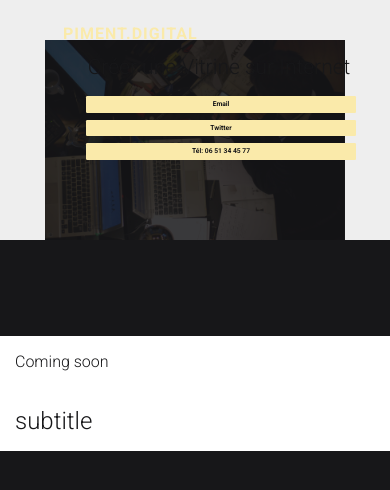
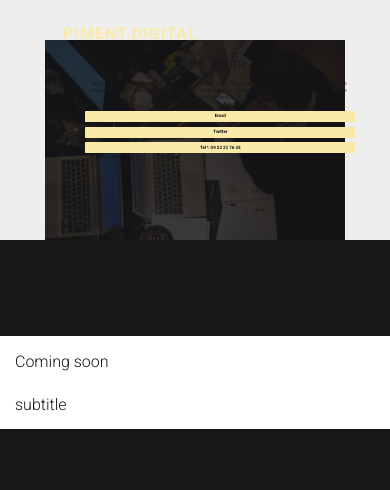
Before and after one commit to emeasee/piment-web, a Jekyll site: the page built from index.html, in a window 390 px wide. Shown: the top 490 px of the page. Built offline with Jekyll 4.4.1, drawn with Linux system fonts in a browser that asks for light colours; Markdown is read by kramdown in place of the engine named in the settings.

Commit message:
final touches before going online

```diff
--- a/css/main.css
+++ b/css/main.css
@@ -1005,30 +1005,35 @@
     padding-top: 1.5em;
     width: 80%; }
   /* line 16, /Users/MJO/Nitrous/piment-box/projects/piment-web/_scss/home */
+  .dragslider h2 small {
+    font-size: 50%;
+    clear: both;
+    float: left; }
+  /* line 21, /Users/MJO/Nitrous/piment-box/projects/piment-web/_scss/home */
   .dragslider h2 a {
     font-size: 80%;
     margin: 0.5em 0.3em; }
-/* line 22, /Users/MJO/Nitrous/piment-box/projects/piment-web/_scss/home */
+/* line 27, /Users/MJO/Nitrous/piment-box/projects/piment-web/_scss/home */
 .dragslider.show-content {
   -webkit-transform: translate3d(0, -100%, 0);
   transform: translate3d(0, -100%, 0); }
 
-/* line 30, /Users/MJO/Nitrous/piment-box/projects/piment-web/_scss/home */
+/* line 35, /Users/MJO/Nitrous/piment-box/projects/piment-web/_scss/home */
 .slide h2 i {
   font-style: normal;
   font-weight: 300; }
-/* line 37, /Users/MJO/Nitrous/piment-box/projects/piment-web/_scss/home */
+/* line 42, /Users/MJO/Nitrous/piment-box/projects/piment-web/_scss/home */
 .slide:first-child button.content-switch {
   width: 220px; }
-/* line 40, /Users/MJO/Nitrous/piment-box/projects/piment-web/_scss/home */
+/* line 45, /Users/MJO/Nitrous/piment-box/projects/piment-web/_scss/home */
 .slide:first-child button.content-switch::before {
   content: 'VOIR NOS SERVICES'; }
 
-/* line 46, /Users/MJO/Nitrous/piment-box/projects/piment-web/_scss/home */
+/* line 51, /Users/MJO/Nitrous/piment-box/projects/piment-web/_scss/home */
 .img-dragger {
   position: relative;
   z-index: 100; }
-  /* line 50, /Users/MJO/Nitrous/piment-box/projects/piment-web/_scss/home */
+  /* line 55, /Users/MJO/Nitrous/piment-box/projects/piment-web/_scss/home */
   .img-dragger .slide {
     display: inline-block;
     position: relative;
@@ -1045,64 +1050,64 @@
     -ms-user-select: none;
     user-select: none;
     vertical-align: top; }
-    /* line 67, /Users/MJO/Nitrous/piment-box/projects/piment-web/_scss/home */
+    /* line 72, /Users/MJO/Nitrous/piment-box/projects/piment-web/_scss/home */
     .img-dragger .slide:active {
       cursor: -webkit-grabbing;
       cursor: -moz-grabbing; }
 
-/* line 77, /Users/MJO/Nitrous/piment-box/projects/piment-web/_scss/home */
+/* line 82, /Users/MJO/Nitrous/piment-box/projects/piment-web/_scss/home */
 .img-dragger-small .slide h2 span {
   font-size: 0.35em; }
-/* line 83, /Users/MJO/Nitrous/piment-box/projects/piment-web/_scss/home */
+/* line 88, /Users/MJO/Nitrous/piment-box/projects/piment-web/_scss/home */
 .img-dragger-small .slide.current h2 {
   opacity: 1;
   -webkit-animation-delay: 0s;
   animation-delay: 0s;
   -webkit-transition: color 0.3s, opacity 0.3s;
   transition: color 0.3s, opacity 0.3s; }
-/* line 94, /Users/MJO/Nitrous/piment-box/projects/piment-web/_scss/home */
+/* line 99, /Users/MJO/Nitrous/piment-box/projects/piment-web/_scss/home */
 .img-dragger-small button.content-switch {
   opacity: 0;
   pointer-events: none; }
 
-/* line 100, /Users/MJO/Nitrous/piment-box/projects/piment-web/_scss/home */
+/* line 105, /Users/MJO/Nitrous/piment-box/projects/piment-web/_scss/home */
 .img-wrap {
   position: absolute;
   width: 100%;
   height: 100%;
   overflow: hidden; }
-  /* line 106, /Users/MJO/Nitrous/piment-box/projects/piment-web/_scss/home */
+  /* line 111, /Users/MJO/Nitrous/piment-box/projects/piment-web/_scss/home */
   .img-wrap img, .img-wrap video {
     position: absolute;
     display: block;
     height: calc(100% + 0.2px);
     opacity: 0.15; }
 
-/* line 116, /Users/MJO/Nitrous/piment-box/projects/piment-web/_scss/home */
+/* line 121, /Users/MJO/Nitrous/piment-box/projects/piment-web/_scss/home */
 .show-content .current button.content-switch {
   border-color: #171719;
   background: transparent;
   color: #171719;
   -webkit-transform: translate3d(-50%, 100%, 0);
   transform: translate3d(-50%, 100%, 0); }
-  /* line 123, /Users/MJO/Nitrous/piment-box/projects/piment-web/_scss/home */
+  /* line 128, /Users/MJO/Nitrous/piment-box/projects/piment-web/_scss/home */
   .show-content .current button.content-switch:before {
     content: 'ACCUEIL'; }
 
-/* line 131, /Users/MJO/Nitrous/piment-box/projects/piment-web/_scss/home */
+/* line 136, /Users/MJO/Nitrous/piment-box/projects/piment-web/_scss/home */
 .pages {
   background: white; }
-  /* line 133, /Users/MJO/Nitrous/piment-box/projects/piment-web/_scss/home */
+  /* line 138, /Users/MJO/Nitrous/piment-box/projects/piment-web/_scss/home */
   .pages .content {
     text-align: left;
     color: #171719;
     font-size: 1.2em; }
-    /* line 138, /Users/MJO/Nitrous/piment-box/projects/piment-web/_scss/home */
+    /* line 143, /Users/MJO/Nitrous/piment-box/projects/piment-web/_scss/home */
     .pages .content .intro-text {
       margin-bottom: 5em;
       margin-top: 4em;
       text-align: center; }
-      /* line 143, /Users/MJO/Nitrous/piment-box/projects/piment-web/_scss/home */
+      /* line 148, /Users/MJO/Nitrous/piment-box/projects/piment-web/_scss/home */
       .pages .content .intro-text h2 {
         font-family: 'Georgia';
         font-weight: 800;
@@ -1111,7 +1116,7 @@
           .pages .content .intro-text h2 {
             font-size: 3em;
             margin-bottom: 0.4em; } }
-      /* line 152, /Users/MJO/Nitrous/piment-box/projects/piment-web/_scss/home */
+      /* line 157, /Users/MJO/Nitrous/piment-box/projects/piment-web/_scss/home */
       .pages .content .intro-text h3 {
         background: #D75909;
         color: white;
@@ -1124,7 +1129,7 @@
         @media screen and (min-width: 53.75em) {
           .pages .content .intro-text h3 {
             margin-bottom: 3.3em; } }
-      /* line 165, /Users/MJO/Nitrous/piment-box/projects/piment-web/_scss/home */
+      /* line 170, /Users/MJO/Nitrous/piment-box/projects/piment-web/_scss/home */
       .pages .content .intro-text h4 {
         color: #48484e;
         font-size: 1.3em;
@@ -1137,27 +1142,27 @@
             line-height: 1.35em;
             margin: 0 auto 1em;
             width: 60%; } }
-      /* line 178, /Users/MJO/Nitrous/piment-box/projects/piment-web/_scss/home */
+      /* line 183, /Users/MJO/Nitrous/piment-box/projects/piment-web/_scss/home */
       .pages .content .intro-text p {
         margin: auto; }
         @media screen and (min-width: 53.75em) {
           .pages .content .intro-text p {
             width: 60%; } }
-        /* line 183, /Users/MJO/Nitrous/piment-box/projects/piment-web/_scss/home */
+        /* line 188, /Users/MJO/Nitrous/piment-box/projects/piment-web/_scss/home */
         .pages .content .intro-text p a {
           font-size: 0.8em;
           font-weight: 400;
           text-transform: uppercase; }
-          /* line 187, /Users/MJO/Nitrous/piment-box/projects/piment-web/_scss/home */
+          /* line 192, /Users/MJO/Nitrous/piment-box/projects/piment-web/_scss/home */
           .pages .content .intro-text p a span {
             font-size: 1.3em;
             line-height: 0; }
-    /* line 194, /Users/MJO/Nitrous/piment-box/projects/piment-web/_scss/home */
+    /* line 199, /Users/MJO/Nitrous/piment-box/projects/piment-web/_scss/home */
     .pages .content.show {
       height: auto;
       -webkit-transition: none;
       transition: none; }
-      /* line 198, /Users/MJO/Nitrous/piment-box/projects/piment-web/_scss/home */
+      /* line 203, /Users/MJO/Nitrous/piment-box/projects/piment-web/_scss/home */
       .pages .content.show div, .pages .content.show h2, .pages .content.show ul {
         -webkit-transition-duration: 1s;
         transition-duration: 1s;
@@ -1165,97 +1170,94 @@
         transition-property: transform, opacity;
         -webkit-transform: translate3d(0, 0, 0);
         transform: translate3d(0, 0, 0); }
-      /* line 206, /Users/MJO/Nitrous/piment-box/projects/piment-web/_scss/home */
+      /* line 211, /Users/MJO/Nitrous/piment-box/projects/piment-web/_scss/home */
       .pages .content.show div {
         -webkit-transition-delay: 0.2s;
         transition-delay: 0.2s; }
-      /* line 210, /Users/MJO/Nitrous/piment-box/projects/piment-web/_scss/home */
+      /* line 215, /Users/MJO/Nitrous/piment-box/projects/piment-web/_scss/home */
       .pages .content.show ul {
         -webkit-transition-delay: 0.1s;
         transition-delay: 0.1s; }
 
 /* Switch */
-/* line 220, /Users/MJO/Nitrous/piment-box/projects/piment-web/_scss/home */
+/* line 225, /Users/MJO/Nitrous/piment-box/projects/piment-web/_scss/home */
 .switch-min .img-dragger-large .slide > *:not(.img-wrap), .switch-max .img-dragger-small .slide > *:not(.img-wrap) {
   /* fade out everything except image */
   opacity: 0;
   -webkit-transition: none;
   transition: none; }
 
-/* line 227, /Users/MJO/Nitrous/piment-box/projects/piment-web/_scss/home */
+/* line 232, /Users/MJO/Nitrous/piment-box/projects/piment-web/_scss/home */
 .switch-min .img-dragger-large, .switch-max .img-dragger-small {
   -webkit-transition: -webkit-transform 0.6s cubic-bezier(0.7, 0, 0.3, 1);
   transition: transform 0.6s cubic-bezier(0.7, 0, 0.3, 1); }
 
 /* Helper classes */
-/* line 233, /Users/MJO/Nitrous/piment-box/projects/piment-web/_scss/home */
+/* line 238, /Users/MJO/Nitrous/piment-box/projects/piment-web/_scss/home */
 .no-transition {
   -webkit-transition: none !important;
   transition: none !important; }
 
-/* line 238, /Users/MJO/Nitrous/piment-box/projects/piment-web/_scss/home */
+/* line 243, /Users/MJO/Nitrous/piment-box/projects/piment-web/_scss/home */
 .hide {
   opacity: 0 !important;
   pointer-events: none !important; }
 
 /* Basic Media query stuff */
 @media screen and (min-aspect-ratio: 1280/850) {
-  /* line 245, /Users/MJO/Nitrous/piment-box/projects/piment-web/_scss/home */
+  /* line 250, /Users/MJO/Nitrous/piment-box/projects/piment-web/_scss/home */
   .img-dragger .img-wrap img {
     width: calc(100% + 0.2px);
     height: auto; }
  }
 
 @-webkit-keyframes slideUpFade {
-  /* line 252, /Users/MJO/Nitrous/piment-box/projects/piment-web/_scss/home */
+  /* line 257, /Users/MJO/Nitrous/piment-box/projects/piment-web/_scss/home */
   from {
     opacity: 0;
     -webkit-transform: translate3d(0, 20px, 0); }
 
-  /* line 256, /Users/MJO/Nitrous/piment-box/projects/piment-web/_scss/home */
+  /* line 261, /Users/MJO/Nitrous/piment-box/projects/piment-web/_scss/home */
   to {
     opacity: 1;
     -webkit-transform: translate3d(0, 0, 0); } }
 
 @media screen and (max-width: 63.125em) {
-  /* line 263, /Users/MJO/Nitrous/piment-box/projects/piment-web/_scss/home */
+  /* line 268, /Users/MJO/Nitrous/piment-box/projects/piment-web/_scss/home */
   .dragslider h2 {
     font-size: 4em; }
 
-  /* line 266, /Users/MJO/Nitrous/piment-box/projects/piment-web/_scss/home */
+  /* line 271, /Users/MJO/Nitrous/piment-box/projects/piment-web/_scss/home */
   .pages .content {
     font-size: 100%; }
-    /* line 268, /Users/MJO/Nitrous/piment-box/projects/piment-web/_scss/home */
+    /* line 273, /Users/MJO/Nitrous/piment-box/projects/piment-web/_scss/home */
     .pages .content h2 {
       font-size: 1em;
       left: 0% !important;
       margin-top: 6em; }
-    /* line 273, /Users/MJO/Nitrous/piment-box/projects/piment-web/_scss/home */
+    /* line 278, /Users/MJO/Nitrous/piment-box/projects/piment-web/_scss/home */
     .pages .content span {
-      font-size: 1.5em; }
+      font-size: 1em; }
  }
 
 @media screen and (max-width: 650px) {
-  /* line 280, /Users/MJO/Nitrous/piment-box/projects/piment-web/_scss/home */
+  /* line 285, /Users/MJO/Nitrous/piment-box/projects/piment-web/_scss/home */
   header {
     top: 0; }
 
-  /* line 283, /Users/MJO/Nitrous/piment-box/projects/piment-web/_scss/home */
+  /* line 288, /Users/MJO/Nitrous/piment-box/projects/piment-web/_scss/home */
   .dragslider h2 {
-    font-size: 3em;
+    font-size: 2em;
     left: 8% !important; }
-    /* line 286, /Users/MJO/Nitrous/piment-box/projects/piment-web/_scss/home */
+    /* line 291, /Users/MJO/Nitrous/piment-box/projects/piment-web/_scss/home */
     .dragslider h2 span {
       width: 100%; }
-    /* line 289, /Users/MJO/Nitrous/piment-box/projects/piment-web/_scss/home */
-    .dragslider h2 .away {
-      display: none; }
-    /* line 292, /Users/MJO/Nitrous/piment-box/projects/piment-web/_scss/home */
+    /* line 297, /Users/MJO/Nitrous/piment-box/projects/piment-web/_scss/home */
     .dragslider h2 a {
       width: 100%;
       text-align: center; }
 
-  /* line 297, /Users/MJO/Nitrous/piment-box/projects/piment-web/_scss/home */
+  /* line 302, /Users/MJO/Nitrous/piment-box/projects/piment-web/_scss/home */
   button.slider-switch {
     display: none; }
  }
--- a/index.html
+++ b/index.html
@@ -21,12 +21,13 @@
                   <source src="http://mazwai.com/system/posts/videos/000/000/054/original/danny_lund_the_ranch_studios--rooftop_summer_dinner.mp4" type='video/mp4' />
                 </video>-->
                     </div>
-                    <h2 class="logo">Créer une Vitrine sur Internet
-                    <span class="away">Nous créons votre présence sur internet. Lorem ipsum dolor sit amet, consectetur adipisicing elit. Nulla officia corporis nam officiis mollitia, voluptates? </span>
+                    <h2 class="logo">Ouvrez votre Vitrine à Internet
+                    <span class="away">Nous vous accompagnons et vous aidons à établir votre image sur le Web. D'une simple presense sur les reseaux sociaux, à la mise on place d'un site web complex. Contactez nos conseillers afin de définir votre besoin précis.</span>
                     <span>
                         <a class="standard" href="mailto:info@piment.digital">Email</a>
                         <a class="standard" href="http://twitter.com/pimentdigital" target="_blank">Twitter</a>
-                        <a class="standard" href="tel:0651344577">Tél: 06 51 34 45 77</a>
+                        <a class="standard" href="tel:0952227633">Tel*: 09 52 22 76 33</a>
+                        <small>*Prix d'une communication locale</small>
                     </span>
 
                     </h2>
```
Also changed, not shown: _scss/_home.scss (+10 -5 lines), 1 other file.
